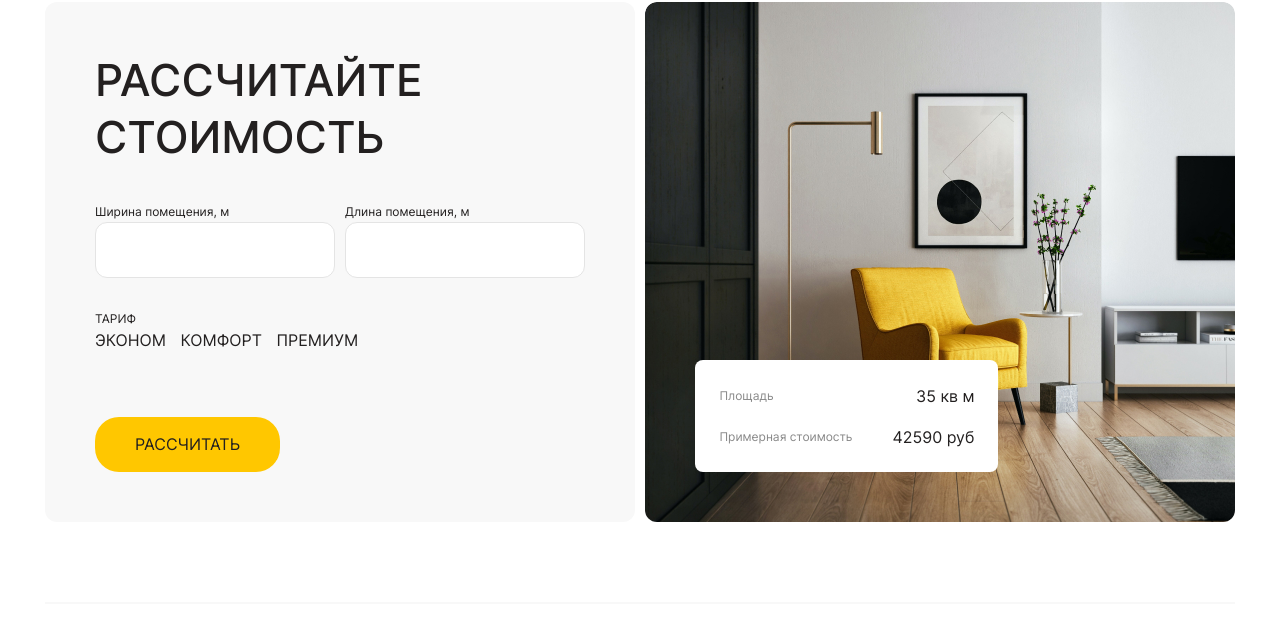
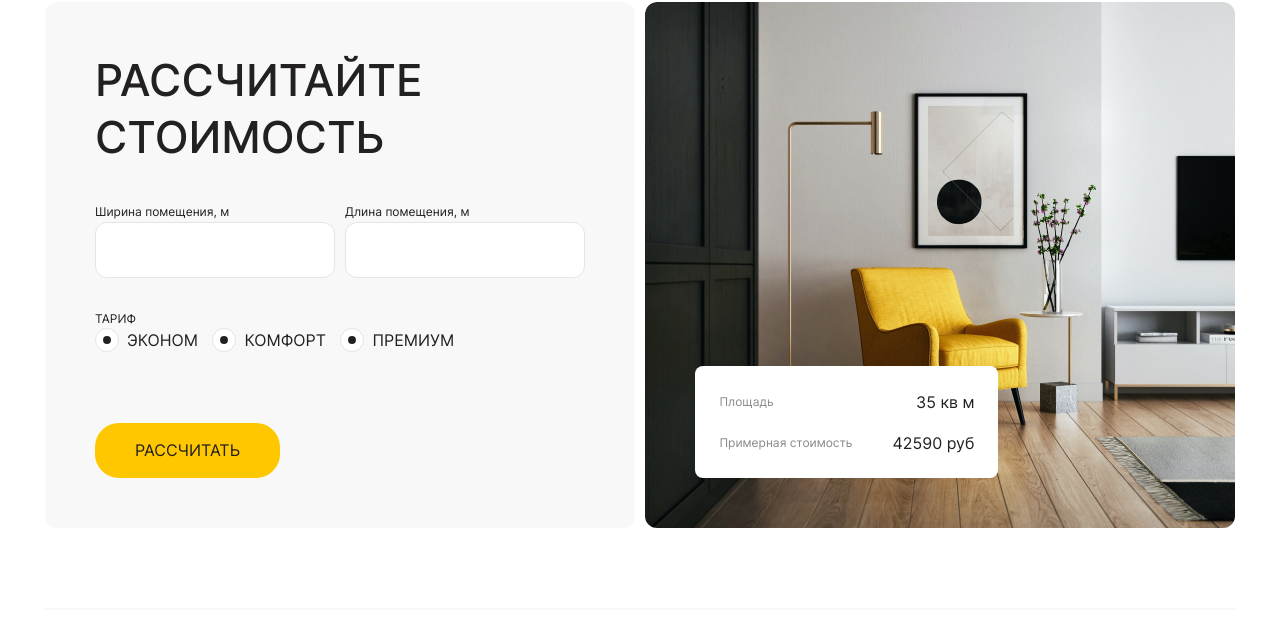
Before and after one commit to akrVin/warm_floor, a website built with webpack: page src/index.html in a window 1280 px wide. Shown: the part 1065-1697 px from the top of the page. Built offline with nearby package versions, Linux system fonts and the light colour scheme.

Commit message:
added styles radio buttons, while have not checked

```diff
--- a/src/style/components/main/components/calc/calc.scss
+++ b/src/style/components/main/components/calc/calc.scss
@@ -160,7 +160,7 @@
   /* .form__label-radio-tariff */
 
   &__label-radio-tariff {
-    position: relative;
+    display: inline-flex;
     margin-right: 10px;
     &:last-child {
       margin-right: 0;
@@ -170,17 +170,27 @@
   /* .form__input-radio */
 
   &__input-radio {
-    display: none;
-    &::before {
+    position: relative;
+    width: 24px;
+    height: 24px;
+    appearance: none;
+    margin-right: 8px;
+      &::before {
       content: '';
-      // position: absolute;
-      // left: 0;
-      // top: 0;
-      // width: 24px;
-      // height: 24px;
-      // border-radius: 50%;
-      // border: 1px solid black;
-      // background-color: black;
+      position: absolute;
+      inset: 0;
+      background-color: $wight;
+      border: 1px solid $lightGreyDarken;
+      border-radius: 50%;
+    }
+    // $lightGreyDarken
+    &::after {
+      content: '';
+      position: absolute;
+      inset: 0;
+      transform: scale(0.33);
+      border-radius: 50%;
+      background-color: $colorDark;
     }
   }
 
```
Also changed, not shown: src/index.html (+1 -1 lines).
